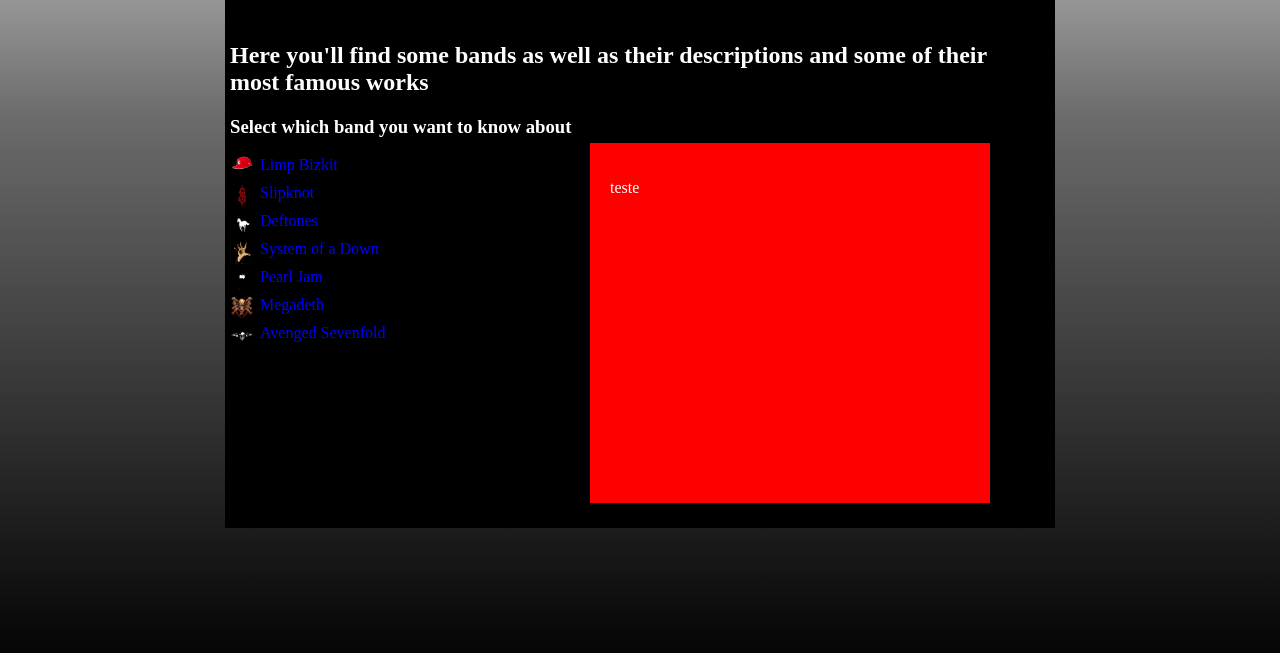
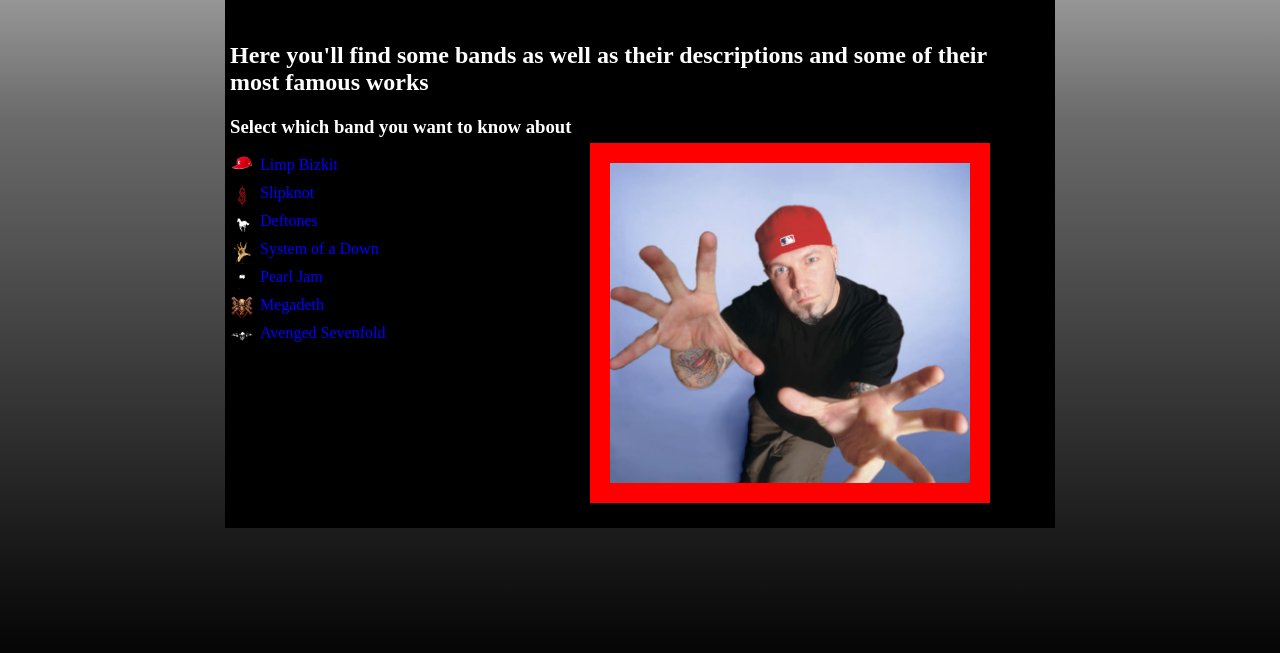
Before and after one commit to GustavoMacedoSilva/Aprendendo-JS-CSS-HTML, a plain HTML site: page src/pages/home.html in a window 1280 px wide. Shown: the part 123-776 px from the top of the page. Drawn offline with Linux system fonts and the light colour scheme.

Commit message:
começo do script

```diff
--- a/src/pages/home.html
+++ b/src/pages/home.html
@@ -23,7 +23,11 @@
         <li class="a7x"><a class="band" href="">Avenged Sevenfold</a></li>
       </ul>
       <div class="band-preview">
-        <p>teste</p>
+        <img
+          class="band-preview-image"
+          src="../../assets/images/fred-durst.jpg"
+          alt="Band Preview"
+        />
       </div>
     </main>
     <script src="../scripts/home.js"></script>
--- a/src/scripts/home.js
+++ b/src/scripts/home.js
@@ -1,3 +1,4 @@
+const bandList = document.querySelectorAll("ul.band-list a.band");
 
 document.getElementsByClassName("lb").addEventListener("mouseenter", function() {
 
--- a/src/styles/home.css
+++ b/src/styles/home.css
@@ -144,3 +144,9 @@
     margin-top: -225px;
     margin-left: 45%;
   }
+
+  .band-preview-image {
+    width: 100%;
+    height: 100%;
+    object-fit: cover;
+  }
```
Also changed, not shown: README.md.
